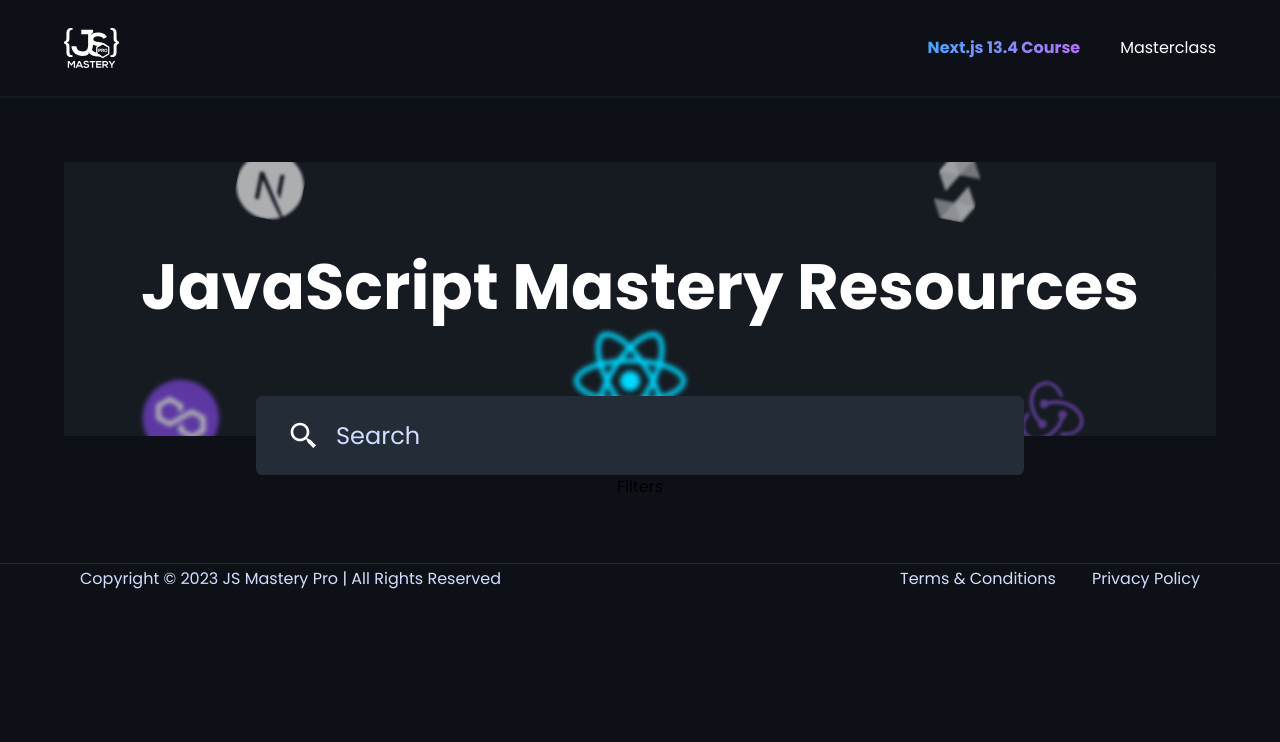
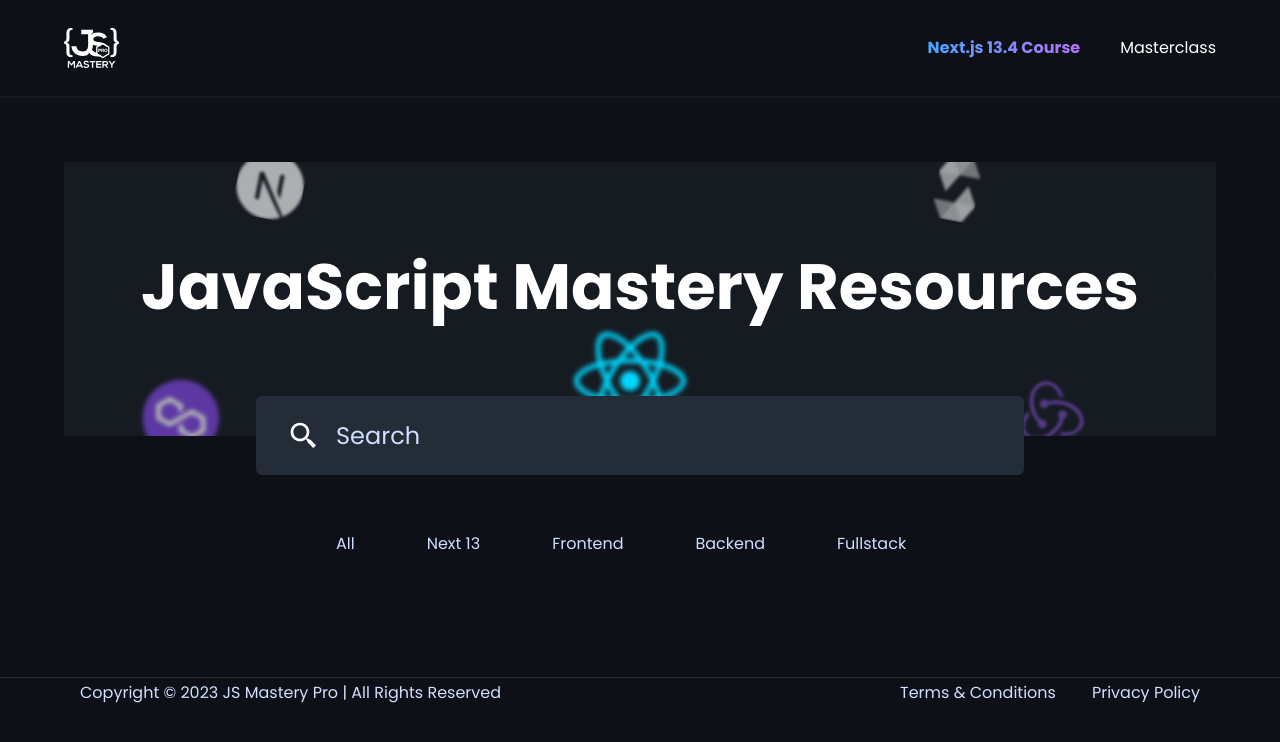
Before and after one commit to sstecnologiainformacao/fast-load-page, a Next.js app: page / in a window 1280 px wide. Shown: the top 742 px of the page. Built offline with nearby package versions, Linux system fonts and the light colour scheme.

Commit message:
Add links to the main page

```diff
--- a/app/(root)/(home)/page.tsx
+++ b/app/(root)/(home)/page.tsx
@@ -1,4 +1,5 @@
 import SearchForm from '@/components/SearchForm';
+import Filters from '@/components/ui/Filters';
 import React from 'react';
 
 const Page = () => {
@@ -11,7 +12,7 @@
         <SearchForm />
       </section>
 
-      Filters
+      <Filters />
     </main>
   );
 };
--- /dev/null
+++ b/components/ui/Filters.tsx
@@ -0,0 +1,27 @@
+'use client';
+import { useState } from 'react'
+
+const links = ['all', 'Next 13', 'frontend', 'backend', 'fullstack'];
+
+const Filters = () => {
+    const [active, setActive] = useState<string>();
+
+    const handleActive = (link: string) => {
+        setActive(link);
+    };
+
+    return (
+        <ul className='text-white-800 body-text no-scrollbar flex w-full max-w-full gap-2 overflow-auto py-12 sm:max-w-2xl'>
+            {links.map((link)  => (
+                <button
+                    key={link}
+                    onClick={() => handleActive(link)}
+                    className={`whitespace-nowrap rounded-lg px-8 py-2.5 capitalize ${active === link ? 'gradient_blue-purple' : '' }`}                >
+                    {link}
+                </button>
+            ))}
+    </ul>
+    )
+}
+
+export default Filters
```
